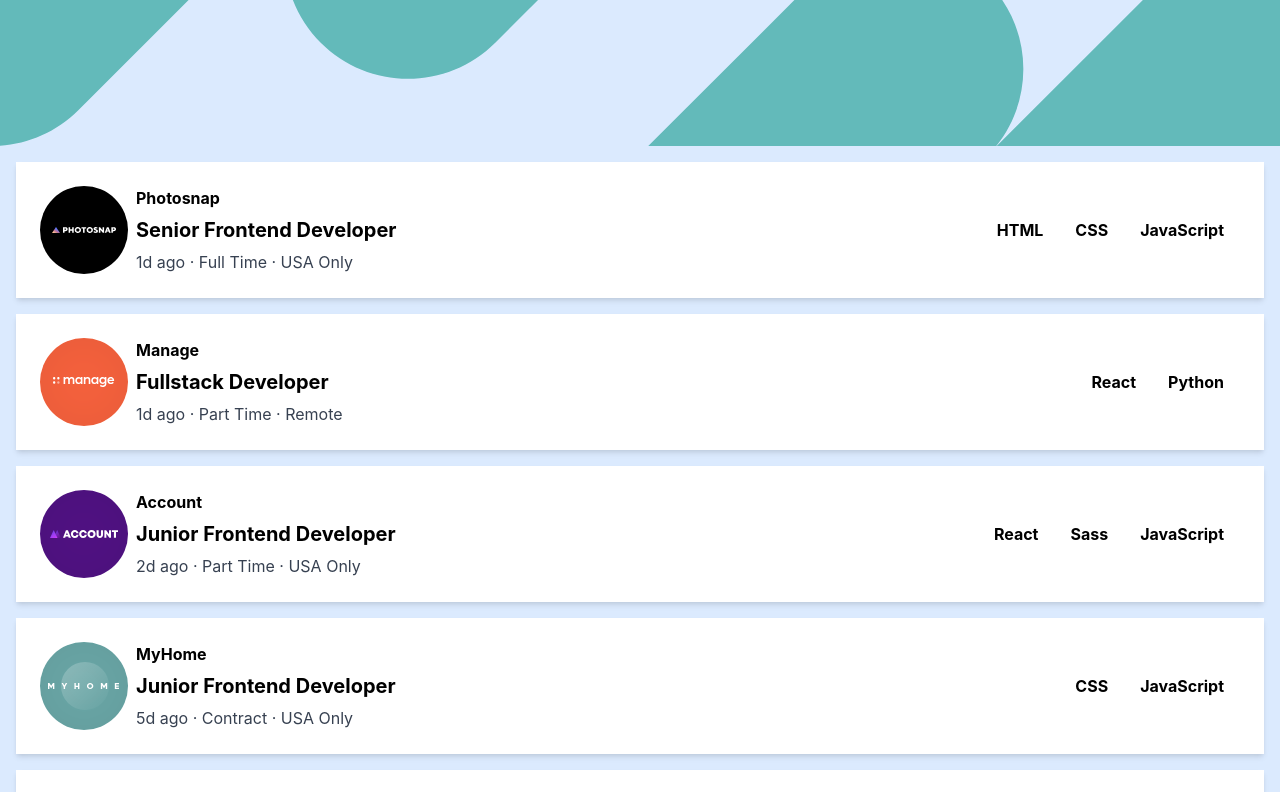
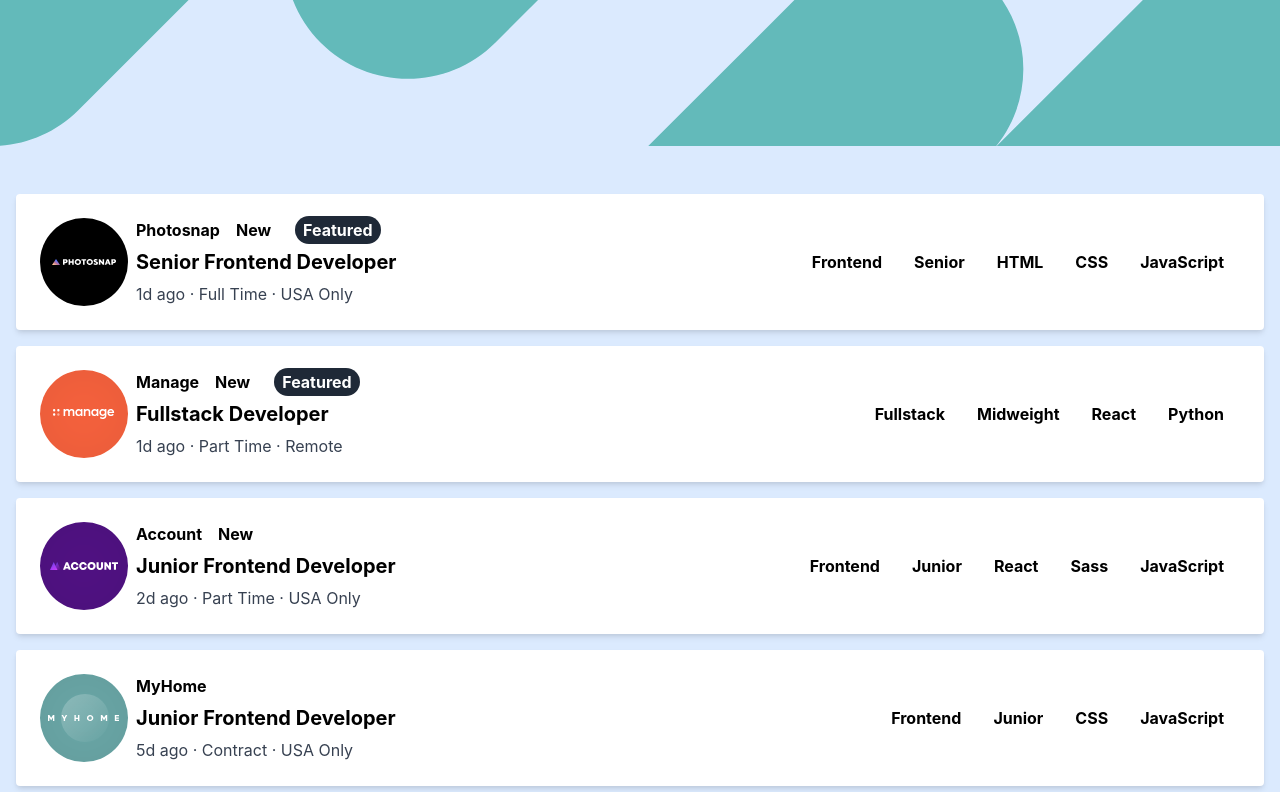
Before and after one commit to gdhaliwal22/joblistings, a React (Create React App) app: page / in a window 1280 px wide. Shown: the top 792 px of the page. Built offline with nearby package versions, Linux system fonts and the light colour scheme.

Commit message:
added new and featured tags

```diff
--- a/src/App.js
+++ b/src/App.js
@@ -13,7 +13,7 @@ function App() {
 
   return (
     <div className="App">
-      <header>
+      <header className="bg-teal-500 mb-12">
         <img src="./images/bg-header-desktop.svg" alt="bg-image" />
       </header>
       {jobs.length === 0 ? (
--- a/src/components/JobBoardComponent.js
+++ b/src/components/JobBoardComponent.js
@@ -33,32 +33,44 @@ const JobBoardComponent = ({
     tools,
   },
 }) => {
-  const langAndTools = [];
+  const tags = [role, level];
 
   if (tools) {
-    langAndTools.push(...tools);
+    tags.push(...tools);
   }
   if (languages) {
-    langAndTools.push(...languages);
+    tags.push(...languages);
   }
 
   return (
-    <div className="flex bg-white shadow-md m-4 p-6">
+    <div className="flex bg-white shadow-md m-4 p-6 rounded">
       <div>
         <img src={logo} alt={company} />
       </div>
       <div className="flex flex-col justify-between ml-2">
-        <h3 className="font-bold text-teal-500">{company}</h3>
+        <h3 className="font-bold text-teal-500">
+          {company}
+          {isNew && (
+            <span className="text-teal-100 bg-teal-500 font-bold m-2 py-1 px-2 rounded-full">
+              New
+            </span>
+          )}
+          {featured && (
+            <span className="bg-gray-800 text-white font-bold m-2 py-1 px-2 rounded-full">
+              Featured
+            </span>
+          )}
+        </h3>
         <h2 className="font-bold text-xl">{position}</h2>
         <p className="text-gray-700">
           {postedAt} · {contract} · {location}
         </p>
       </div>
       <div className="flex ml-auto items-center">
-        {langAndTools
-          ? langAndTools.map((langandTool) => (
+        {tags
+          ? tags.map((tag) => (
               <span className="text-teal-500 bg-teal-100 font-bold m-2 p-2 rounded">
-                {langandTool}
+                {tag}
               </span>
             ))
           : ""}
```
